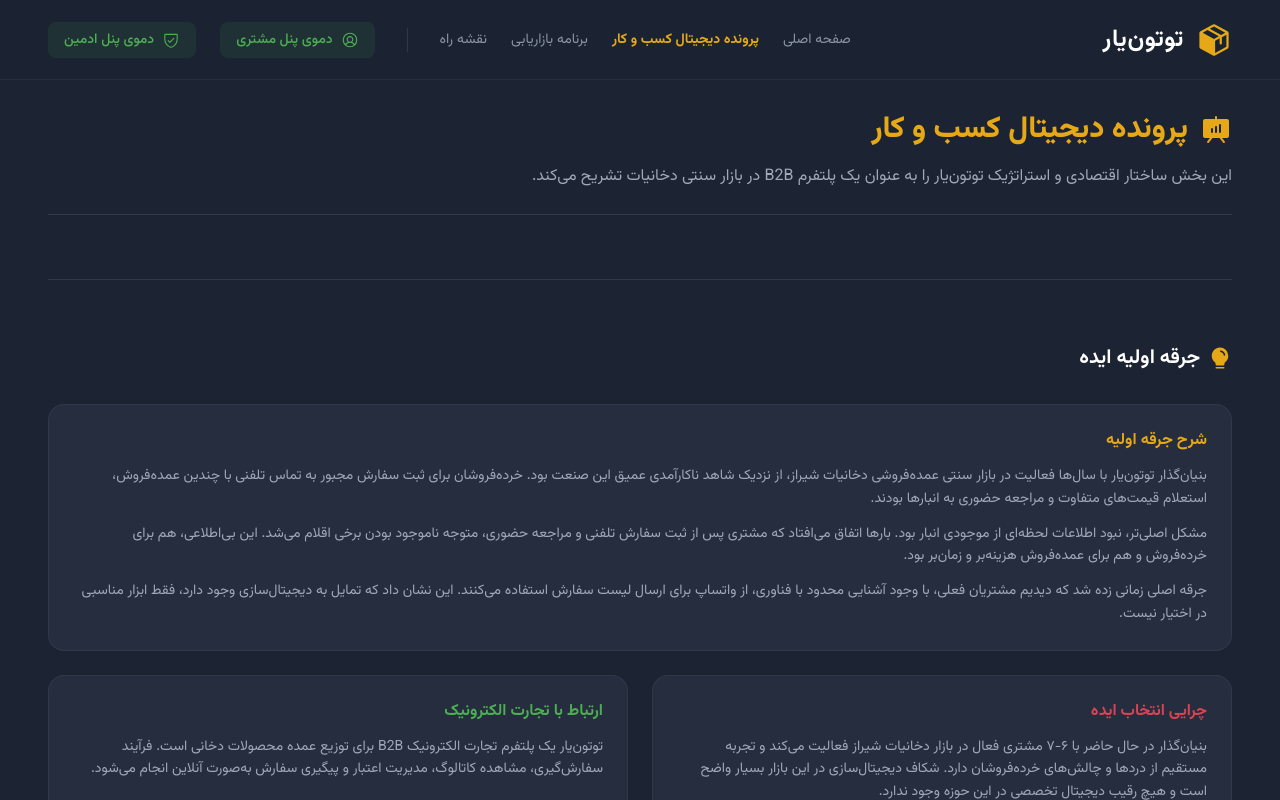
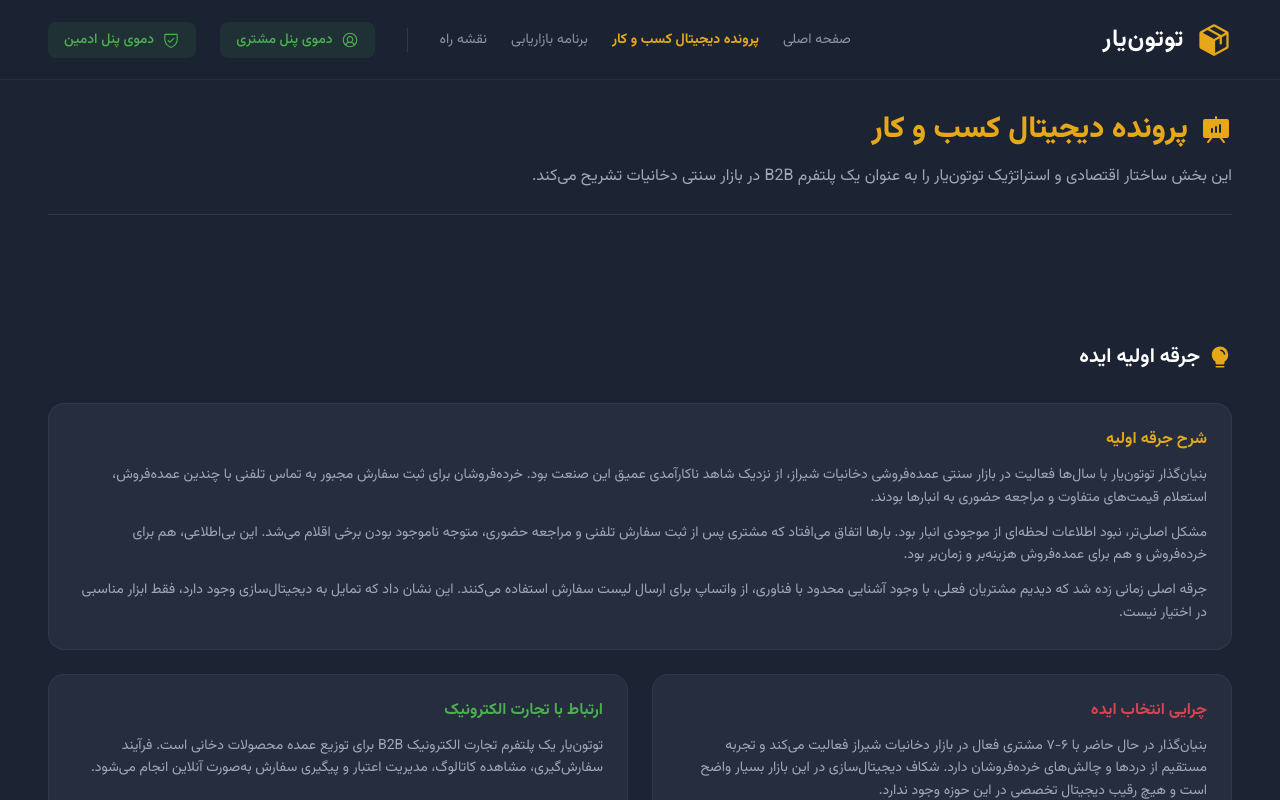
Before and after one commit to mohadeseh-fallahi/tutunyar, a React (Vite) app: page / in a window 1280 px wide. Both pictures are taken after a click on the button "پرونده دیجیتال کسب و کار". Shown: the top 800 px of the page. Built offline with nearby package versions, Linux system fonts and the light colour scheme.

Commit message:
Update BusinessModelView.jsx
حذف خط بالایی

```diff
--- a/src/components/views/BusinessModelView.jsx
+++ b/src/components/views/BusinessModelView.jsx
@@ -13,7 +13,7 @@
         </div>
 
         {/* ═══════ 1. جرقه اولیه ایده ═══════ */}
-        <div className="border-t border-white/10 mt-16 pt-16">
+        <div className="mt-16 pt-16">
           <h3 className="text-xl font-bold text-white mb-8 flex items-center gap-2">
             <Lightbulb weight="fill" className="text-gold" size={24} /> جرقه اولیه ایده
           </h3>
```
